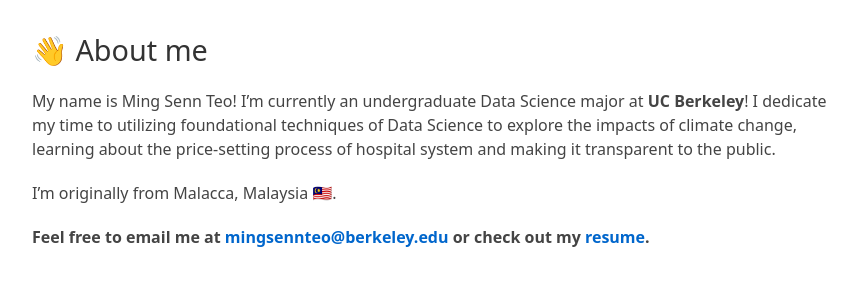
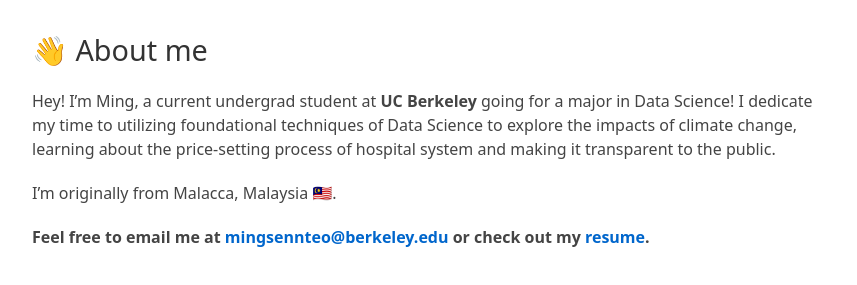
Before and after one commit to MSTeo01/old-website-2.0, a Jekyll site: the page built from index.md, in a window 1280 px wide. Shown: the part 226-511 px from the top of the page, without its empty margins (208-1065 px from the left). Built offline with Jekyll 4.4.1, drawn with Linux system fonts in a browser that asks for light colours; our own code applies the rules of GitHub Pages for plain Markdown files.

Commit message:
Updated bio

```diff
--- a/index.md
+++ b/index.md
@@ -3,7 +3,7 @@
 
 ## 👋 About me
 
-My name is Ming Senn Teo! I'm currently an undergraduate Data Science major at **UC Berkeley**! I dedicate my time to utilizing foundational techniques of Data Science to explore the impacts of climate change, learning about the price-setting process of hospital system and making it transparent to the public.
+Hey! I'm Ming, a current undergrad student at **UC Berkeley** going for a major in Data Science! I dedicate my time to utilizing foundational techniques of Data Science to explore the impacts of climate change, learning about the price-setting process of hospital system and making it transparent to the public.
 
 I'm originally from Malacca, Malaysia 🇲🇾.
 
```
